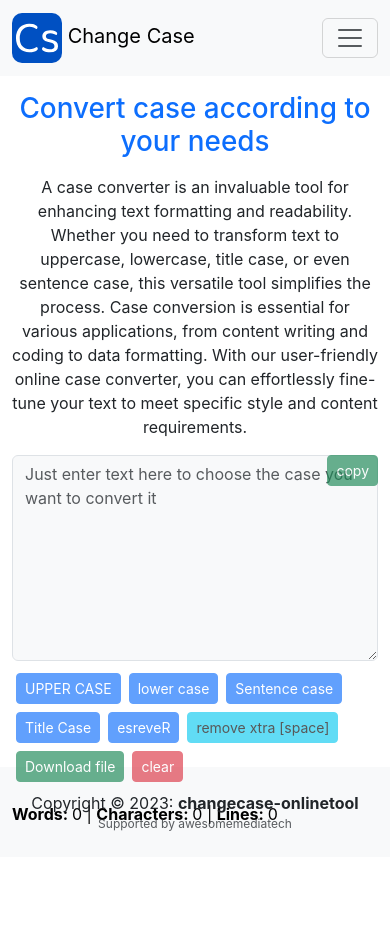
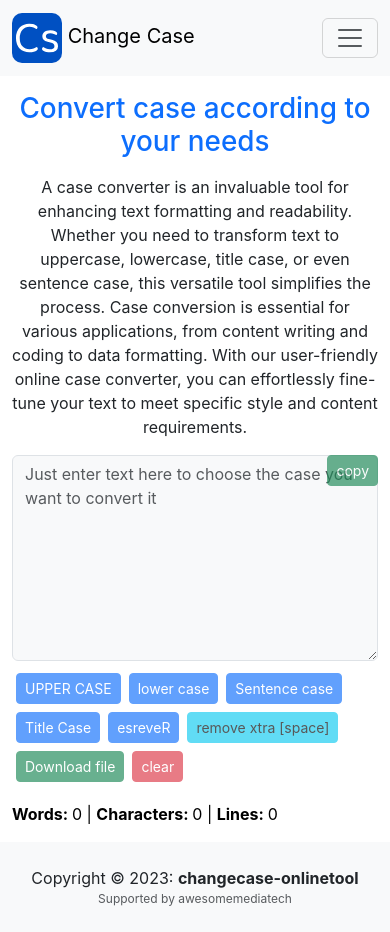
Before and after one commit to armexx/change-case, a React (Create React App) app: page / in a window 390 px wide. Before the commit the page ends 857 px from the top, so only its background shows below. Built offline with nearby package versions, Linux system fonts and the light colour scheme.

Commit message:
fixing overflow issues

```diff
--- a/src/App.css
+++ b/src/App.css
@@ -32,6 +32,7 @@
 }
 .vp-height {
   height: 80vh;
+  overflow-y: auto;
 }
 .modal-alert {
   position: absolute;
@@ -61,3 +62,8 @@
   height: 400px;
 }
 .sm-font{font-size:12px;}
+@media only screen and (max-width: 1024px) {
+  .vp-height {
+    height: auto;
+  }
+}
```
